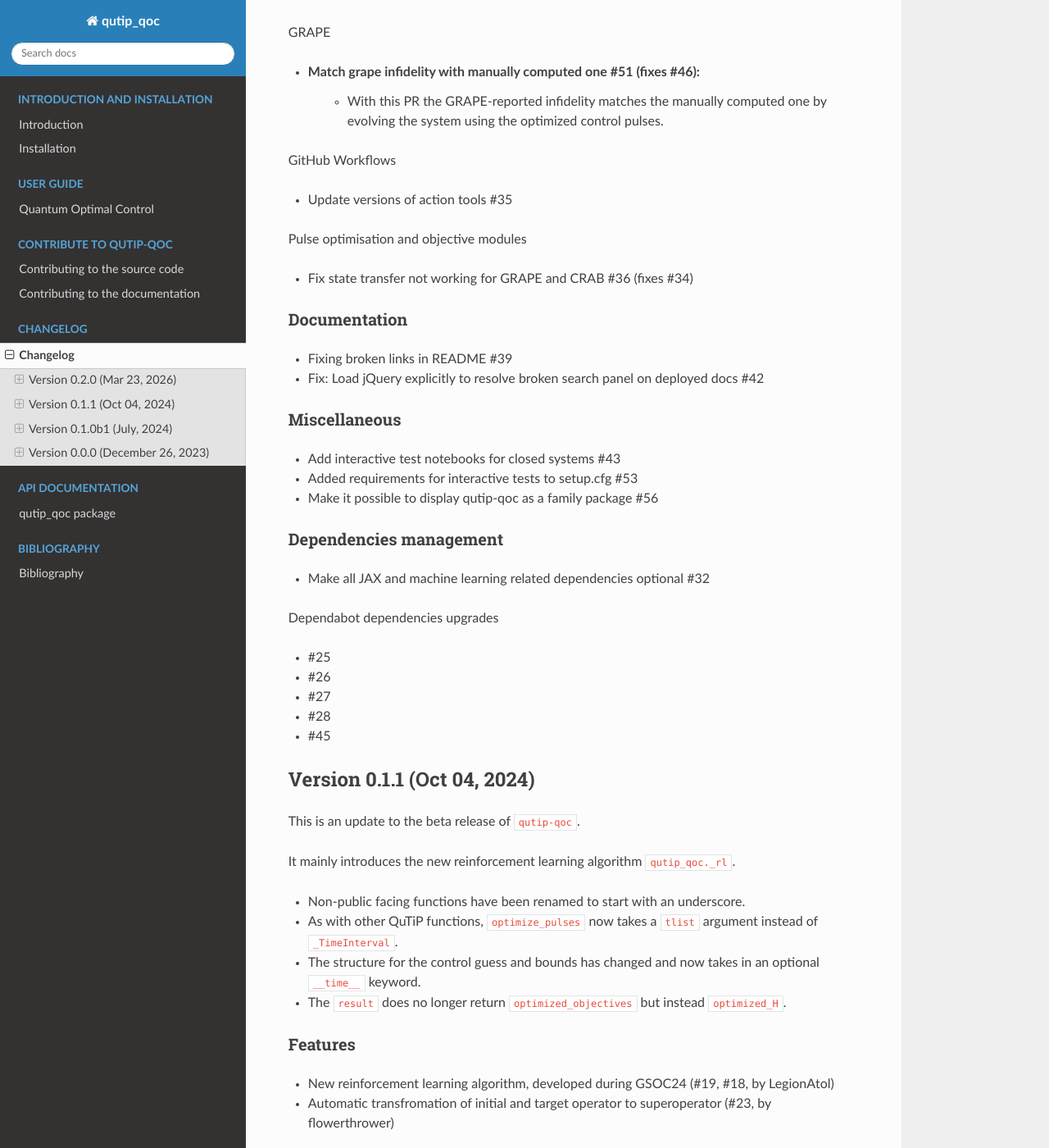
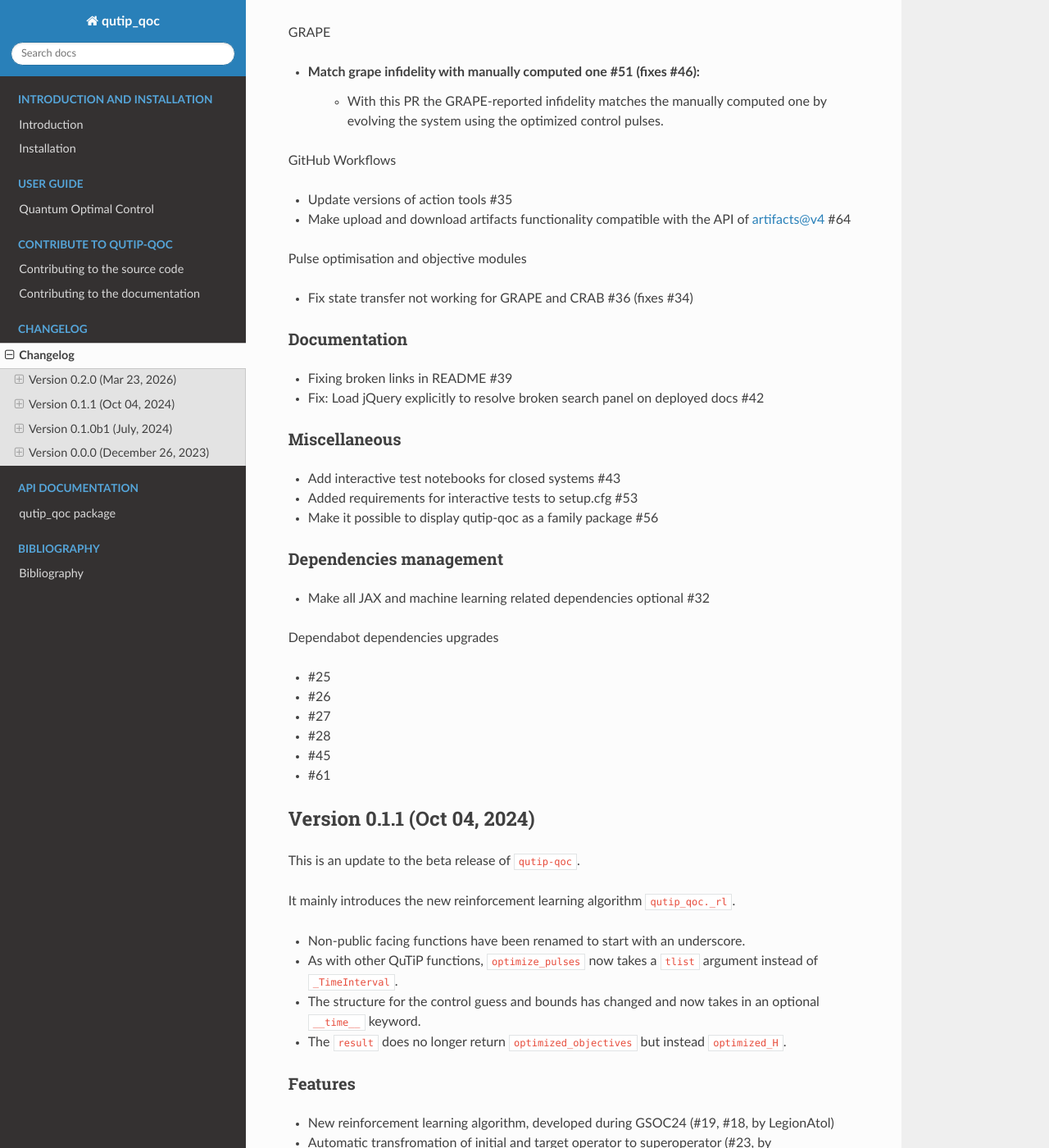
Before and after one commit to qutip/qutip-qoc, a Sphinx documentation site: the page built from doc/changelog.rst, in a window 1280 px wide and 1400 px high, scrolled down 515 px. Shown: the whole window at 82% size. Built offline with Sphinx 7.4.7 and the Read the Docs theme 3.1.0, drawn with Linux system fonts in a browser that asks for light colours; cross-references to code outside the pages are shown as plain code.

Commit message:
Add info about latest merged PRs from main

```diff
--- a/doc/changelog.rst
+++ b/doc/changelog.rst
@@ -24,6 +24,7 @@
 GitHub Workflows
 
 - Update versions of action tools #35
+- Make upload and download artifacts functionality compatible with the API of artifacts@v4 #64
 
 Pulse optimisation and objective modules
 
@@ -54,6 +55,7 @@
 - #27
 - #28
 - #45
+- #61
 
 Version 0.1.1 (Oct 04, 2024)
 ----------------------------
```
